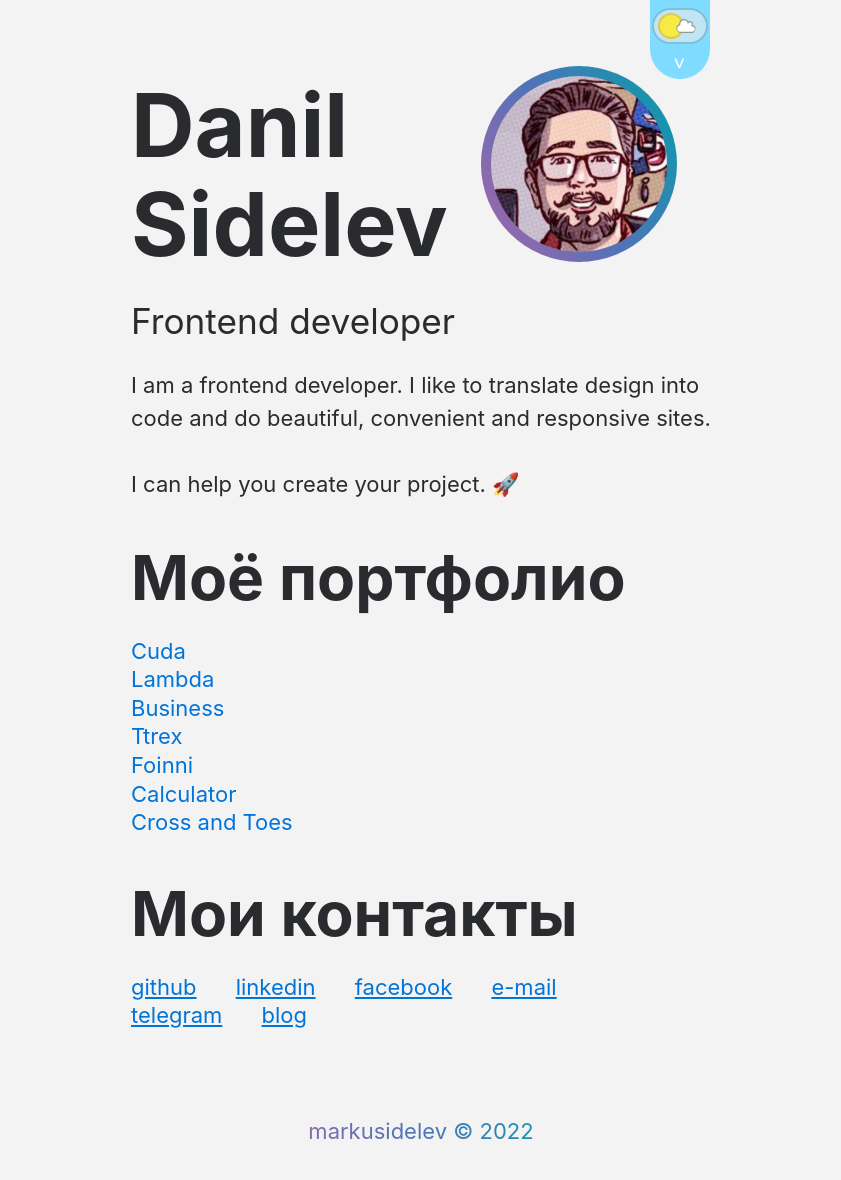
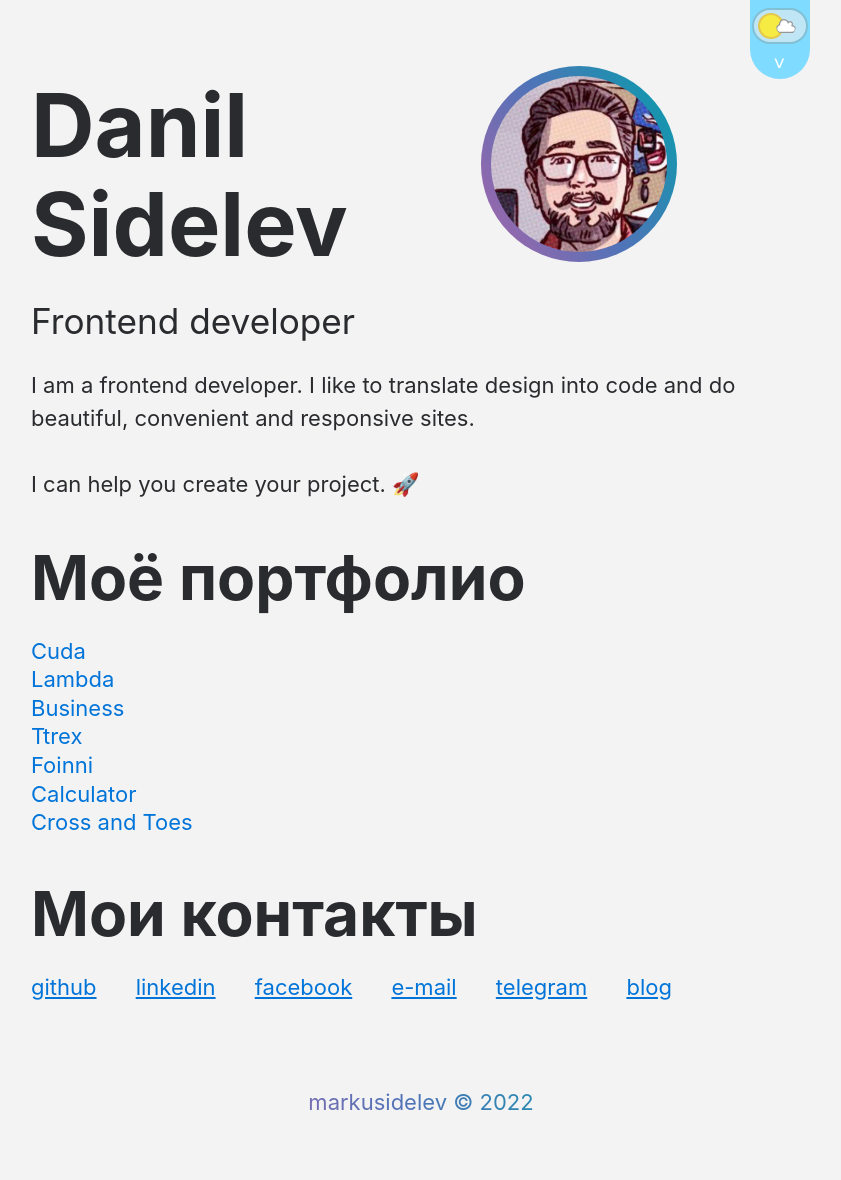
Before and after one commit to markusidelev/markusidelev.github.io, a PHP site: page / in a window 1280 px wide. Shown: the whole page, without its empty margins (219-1060 px from the left). After the commit the page ends 1110 px from the top, so only its background shows below. Run offline with PHP 8.4, Linux system fonts and the light colour scheme.

Commit message:
Update style.css

```diff
--- a/assets/css/style.css
+++ b/assets/css/style.css
@@ -205,7 +205,7 @@ html {
 
 body {
   padding: 10px;
-  max-width: 600px;
+  max-width: 800px;
   margin: 0 auto;
   color: #2a2b2e;
   position: relative;
```
